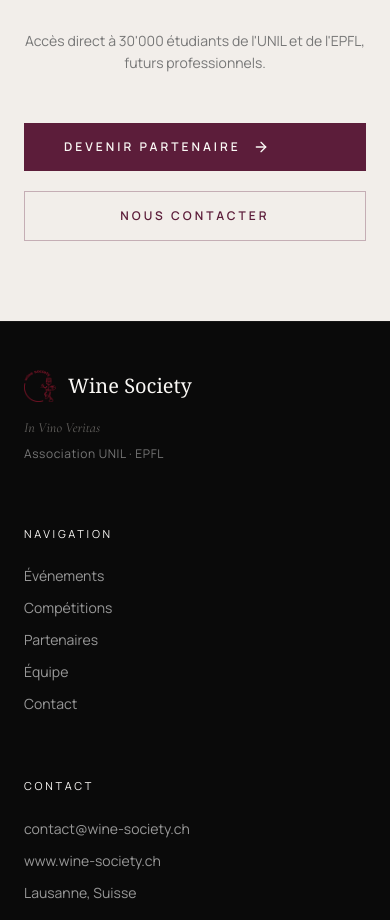
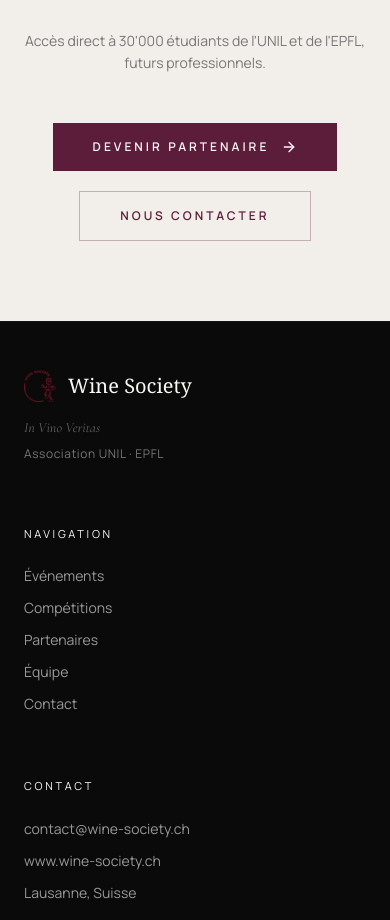
Before and after one commit to WineSociety-Lausanne/Wine-Society-Web, a Next.js app: page / in a window 390 px wide. Shown: the part 3009-3929 px from the top of the page. Built offline with nearby package versions, Linux system fonts and the light colour scheme; a web font is replaced by a local one.

Commit message:
small corrections

```diff
--- /dev/null
+++ b/signature-adonis-casteret.html
@@ -0,0 +1,3 @@
+<!-- Signature mail — Adonis Casteret / Wine Society Lausanne -->
+<!-- Copie tout ce bloc dans les paramètres de signature de ton client mail. -->
+<table cellpadding="0" cellspacing="0" style="font-family:Arial,Helvetica,sans-serif;font-size:13px;color:#333;"><tbody><tr><td style="padding-bottom:2px;"><b style="font-size:15px;color:#6b1d3f;">Adonis Casteret</b></td></tr><tr><td style="padding-bottom:6px;color:#555;">Responsable Sponsoring</td></tr><tr><td style="padding-bottom:4px;"><b style="font-size:14px;color:#6b1d3f;">Wine Society Lausanne</b></td></tr><tr><td style="padding-bottom:4px;color:#555;">Association d'œnologie – UNIL &amp; EPFL</td></tr><tr><td style="padding-bottom:10px;color:#666;"><a href="mailto:contact@wine-society.ch" style="color:#666;text-decoration:none;">contact@wine-society.ch</a> &nbsp;|&nbsp; <a href="https://wine-society.ch" style="color:#666;text-decoration:none;">wine-society.ch</a></td></tr><tr><td><a href="https://wine-society.ch"><img src="https://wine-society.ch/logo.png" alt="Wine Society Lausanne" width="120" style="display:block;border:0;"></a><br></td></tr></tbody></table>
--- a/src/app/events/page.tsx
+++ b/src/app/events/page.tsx
@@ -21,13 +21,19 @@
 
   return (
     <div className="max-w-lg mx-auto mb-6">
-      <iframe
-        src={`https://www.instagram.com/p/${postId}/embed`}
-        className="w-full border-0 rounded"
-        style={{ minHeight: "700px" }}
-        scrolling="no"
-        title="Instagram"
-      />
+      {/* Cadre au ratio photo carrée (100%) + hauteur de l'en-tête Instagram (~54px).
+          overflow-hidden coupe la barre "J'aime" / légende sous la photo. */}
+      <div
+        className="relative w-full overflow-hidden rounded"
+        style={{ paddingBottom: "calc(125% + 54px)" }}
+      >
+        <iframe
+          src={`https://www.instagram.com/p/${postId}/embed`}
+          className="absolute top-0 left-0 w-full h-full border-0"
+          scrolling="no"
+          title="Instagram"
+        />
+      </div>
     </div>
   );
 }
--- a/src/app/page.tsx
+++ b/src/app/page.tsx
@@ -294,7 +294,7 @@
         <div className="hidden md:grid md:grid-cols-3 gap-6">
           {cards.map((card, i) => (
             <FadeUp key={i} delay={i * 0.15}>
-              <div className="border-t border-gold-400/20 pt-8 h-full group">
+              <div className="border-t border-gold-400/20 pt-8 h-full group origin-center transition-transform duration-500 ease-[cubic-bezier(0.22,1,0.36,1)] hover:scale-[1.05] hover:relative hover:z-10">
                 <span className="font-headline text-gold-400/20 text-3xl sm:text-4xl">
                   {card.num}
                 </span>
@@ -406,8 +406,8 @@
           <p className="font-body text-dark-500 text-sm leading-relaxed max-w-xl mx-auto mb-12">
             {t.partners.reasons[0].desc}
           </p>
-          <div className="flex flex-col sm:flex-row gap-5 justify-center">
-            <Link href="/partenaires" className="btn-primary inline-flex items-center gap-3">
+          <div className="flex flex-col sm:flex-row gap-5 justify-center items-center">
+            <Link href="/partenaires" className="btn-primary inline-flex items-center justify-center gap-3">
               {t.partners.become}
               <ArrowRight className="w-4 h-4" />
             </Link>
```
